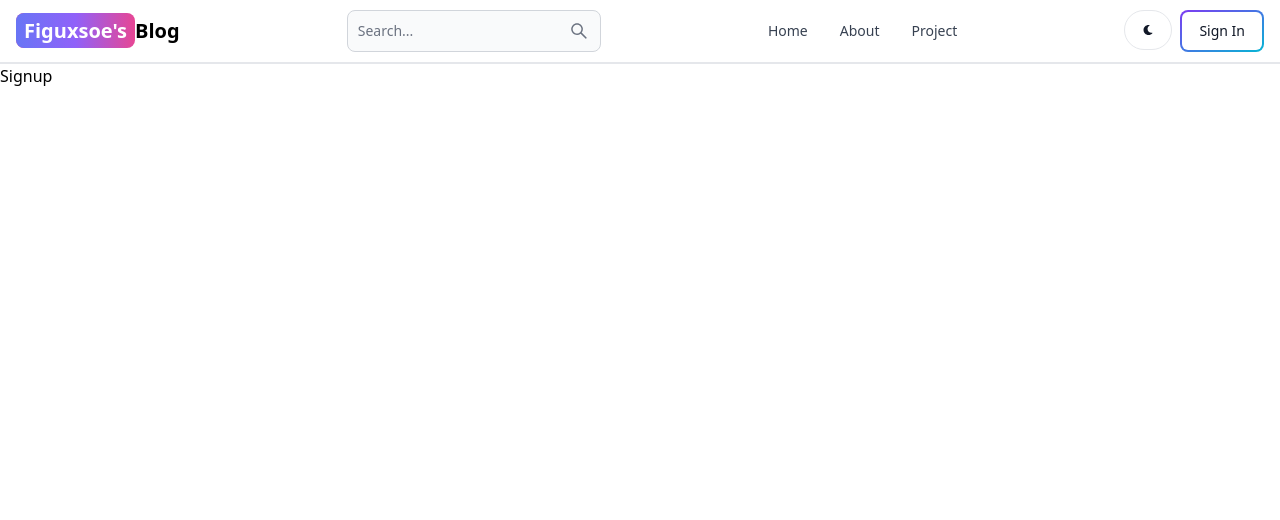
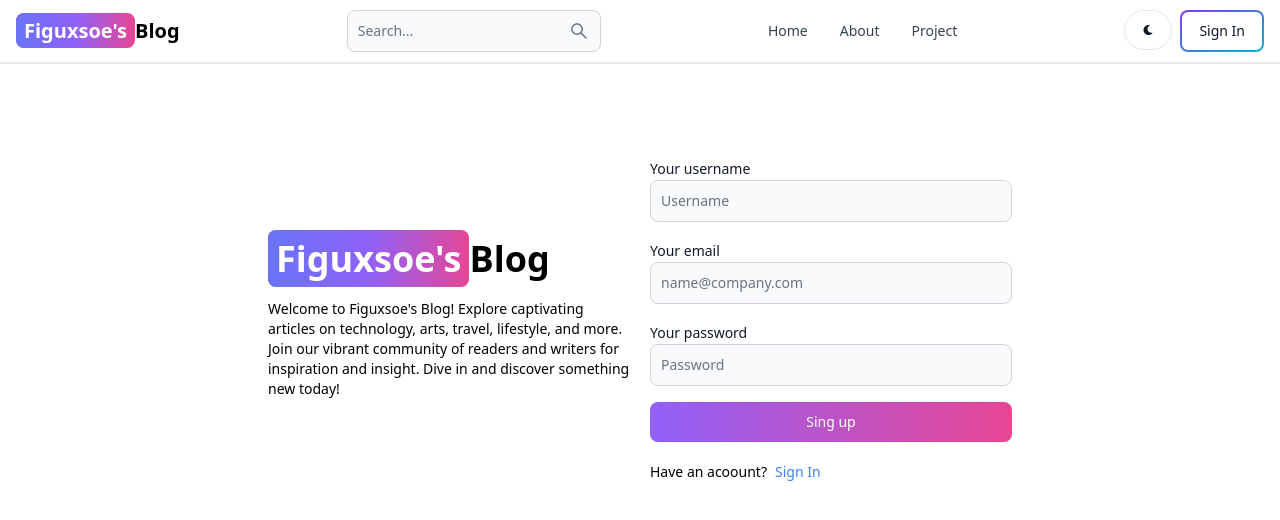
Before and after one commit to Ratchanon19923/mern-blog, a React (Vite) app in the folder client/: page /sign-up in a window 1280 px wide. Shown: the top 520 px of the page. Built offline with nearby package versions, Linux system fonts and the light colour scheme.

Commit message:
create complete sign up ui

```diff
--- a/client/src/pages/Signup.jsx
+++ b/client/src/pages/Signup.jsx
@@ -1,7 +1,52 @@
-import React from 'react'
+import { Link } from "react-router-dom";
+import { Button, Label, TextInput } from "flowbite-react";
 
 export default function Signup() {
   return (
-    <div>Signup</div>
-  )
+    <div className="min-h-screen mt-20">
+      <div className="flex p-3 max-w-3xl mx-auto flex-col md:flex-row md:items-center gap-5">
+        {/* left */}
+        <div className="flex-1">
+          <Link to="/" className="font-bold dark:text-white text-4xl">
+            <span className="px-2 py-1 bg-gradient-to-r from-indigo-500 via-purple-500 to bg-pink-500 rounded-lg text-white">
+              Figuxsoe's
+            </span>
+            Blog
+          </Link>
+          <p className="text-sm mt-5">
+            Welcome to Figuxsoe's Blog! Explore captivating articles on
+            technology, arts, travel, lifestyle, and more. Join our vibrant
+            community of readers and writers for inspiration and insight. Dive
+            in and discover something new today!
+          </p>
+        </div>
+        {/* right */}
+        <div className="flex-1">
+          <form className="flex flex-col gap-4">
+            <div>
+              <Label value="Your username" />
+              <TextInput type="text" placeholder="Username" id="username" />
+            </div>
+            <div>
+              <Label value="Your email" />
+              <TextInput type="text" placeholder="name@company.com" id="email" />
+            </div>
+            <div>
+              <Label value="Your password" />
+              <TextInput type="text" placeholder="Password" id="password" />
+            </div>
+            <Button gradientDuoTone="purpleToPink" type="submit">
+              Sing up
+            </Button>
+          </form>
+          <div className="flex gap-2 text-sm mt-5">
+            <span>Have an acoount?</span>
+            <Link to='/sign-in' className="text-blue-500">
+              Sign In
+            </Link>
+          </div>
+        </div>
+      </div>
+    </div>
+  );
 }
```
